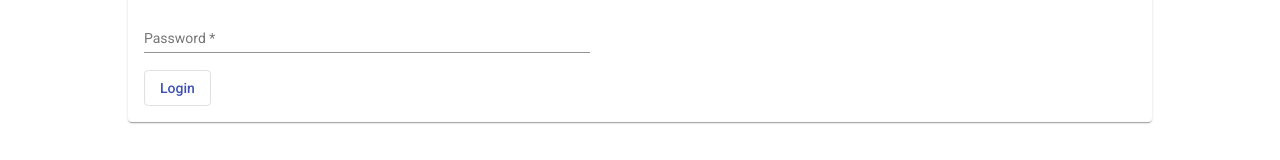
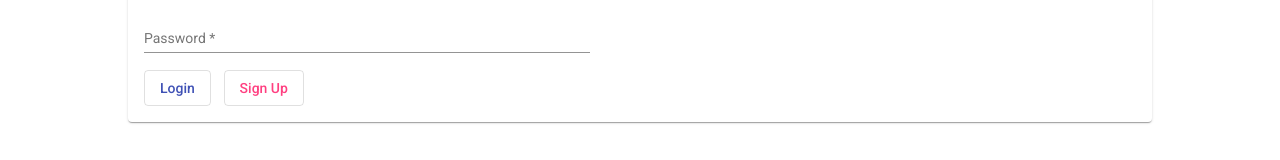
Before and after one commit to davix14/movies-app, an Angular app: page /login in a window 1280 px wide. Shown: the part 187-347 px from the top of the page. Built offline with nearby package versions, Linux system fonts and the light colour scheme.

Commit message:
STABLE / VERY MESSY - Added sign-up button and cleaned up routes
Signed-off-by: David Juarez <jdavidjuarez95@gmail.com>

```diff
--- a/src/app/app-routing.module.ts
+++ b/src/app/app-routing.module.ts
@@ -9,6 +9,7 @@ import {AuthGuard} from './auth.guard';
 
 const routes: Routes = [
   { path: 'home', component: AppHomeComponent, canActivate: [AuthGuard] },
+  { path: '', component: AppHomeComponent, canActivate: [AuthGuard] },
   { path: 'login', component: LoginComponent },
   { path: 'search', component: SearchComponent },
   { path: 'register', component: NewUserComponent }
--- a/src/app/login/login-form/login-form.component.css
+++ b/src/app/login/login-form/login-form.component.css
@@ -1,5 +1,5 @@
-button {
-
+.login-btn {
+  margin-right: 1vw;
 }
 
 mat-card {
--- a/src/app/login/login-form/login-form.component.html
+++ b/src/app/login/login-form/login-form.component.html
@@ -20,6 +20,14 @@
         Password must be at least 3 characters long
       </mat-error>
     </mat-form-field>
-    <button mat-stroked-button color="primary" type="submit">Login</button>
+    <button class="login-btn"
+            mat-stroked-button
+            color="primary"
+            type="submit">Login</button>
+    <button
+      class="signup-btn"
+      mat-stroked-button
+      color="accent"
+      type="submit" routerLink="/register">Sign Up</button>
   </form>
 </mat-card>
```
Also changed, not shown: src/app/app-home/app-home.component.html (+5 -3 lines).
